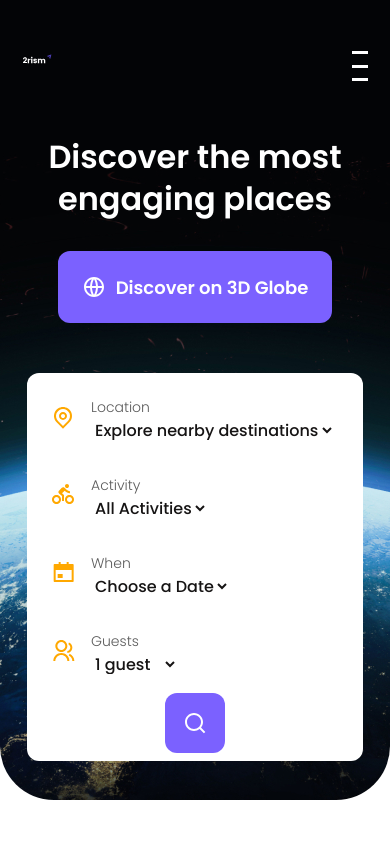
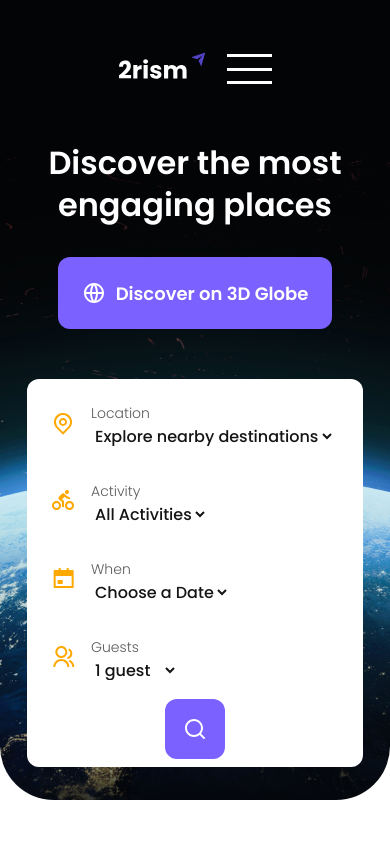
Before and after one commit to student3146/travel, a website with bundled scripts: page index.html in a window 390 px wide. Shown: the top 844 px of the page. Built offline with nearby package versions, Linux system fonts and the light colour scheme; files whose address does not match are found by name.

Commit message:
second commit

```diff
--- a/css/main.css
+++ b/css/main.css
@@ -544,3 +544,10 @@ body {
     padding-bottom: 20px;
   }
 }
+
+@media (max-width: 500px) {
+  .nav {
+    justify-content: space-around;
+    column-gap: 20px;
+  }
+}
```
